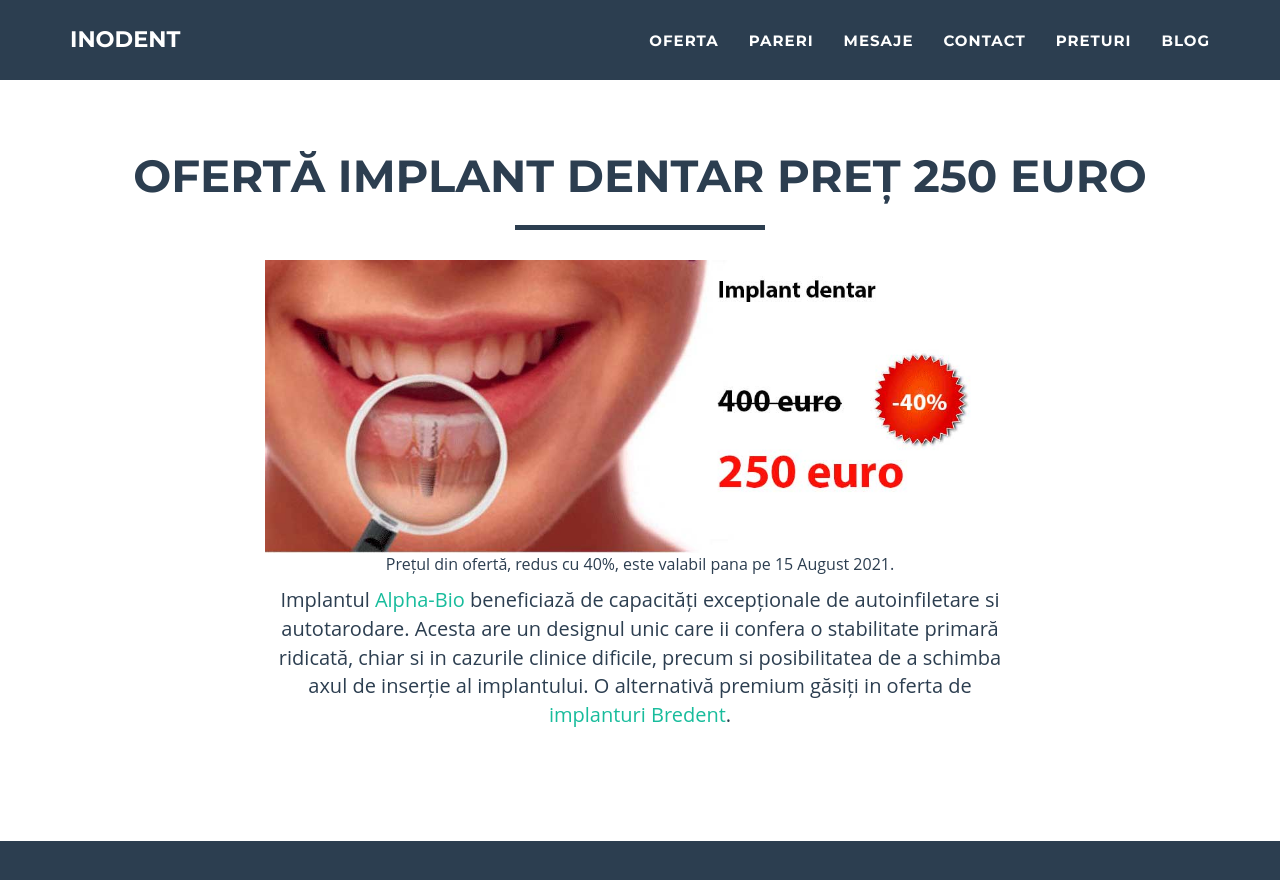
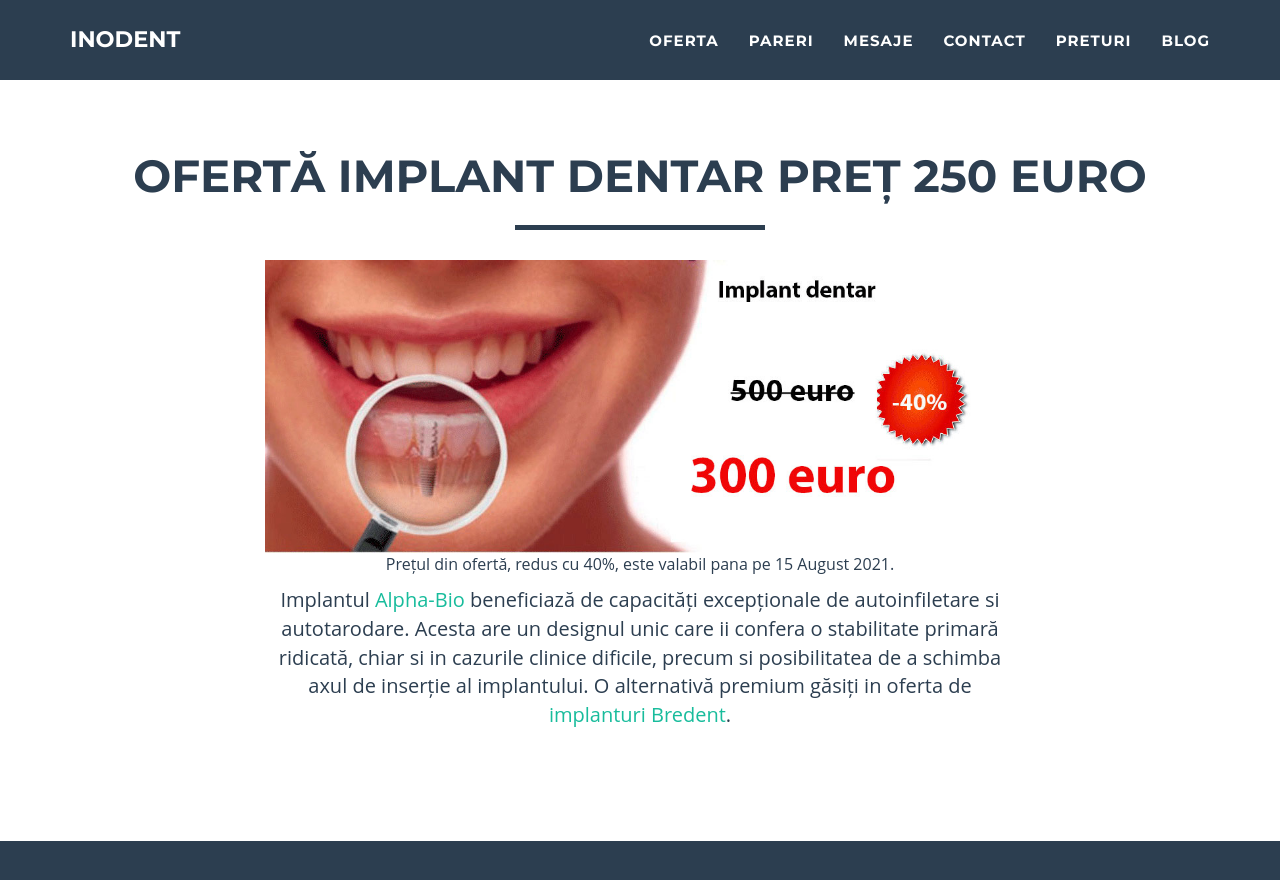
Before and after one commit to littledentgopo/offerdent, a Jekyll site: the page built from promotie-alphabio.html, in a window 1280 px wide and 900 px high, scrolled down 946 px. Shown: the top 880 px of the window. Built offline with Jekyll 4.4.1, drawn with Linux system fonts in a browser that asks for light colours; comment, search, counter and statistics services are not loaded.

Commit message:
update alpha price

```diff
--- a/_includes/section-discount-alphabio.html
+++ b/_includes/section-discount-alphabio.html
@@ -11,7 +11,7 @@
 
                 <div class="col-lg-8 col-lg-offset-2 text-center">
 
-                    <img src="img/promo/implants-250.jpg" class="img-responsive" alt="implant dentar ieftin 250 euro">
+                    <img src="img/promo/implant-dentar-pret-300.jpg" class="img-responsive" alt="implant dentar ieftin 300 euro">
 
                 </div>
 
```
